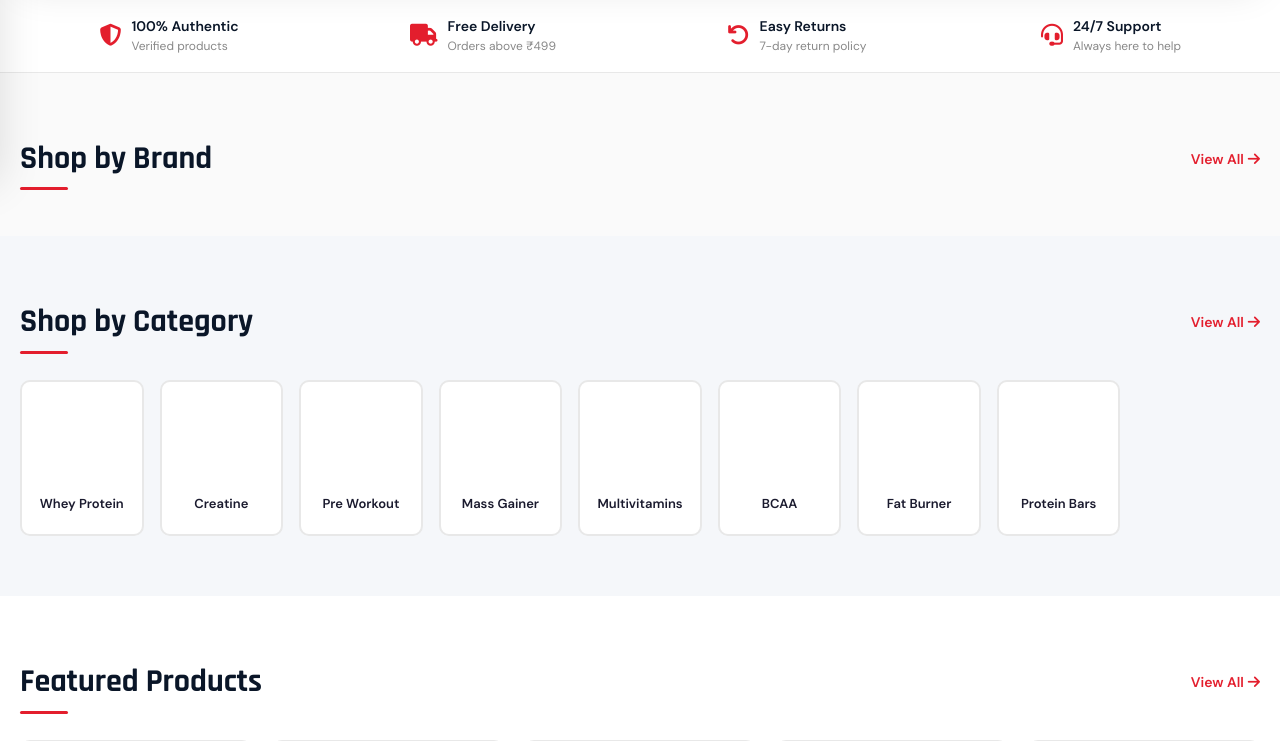
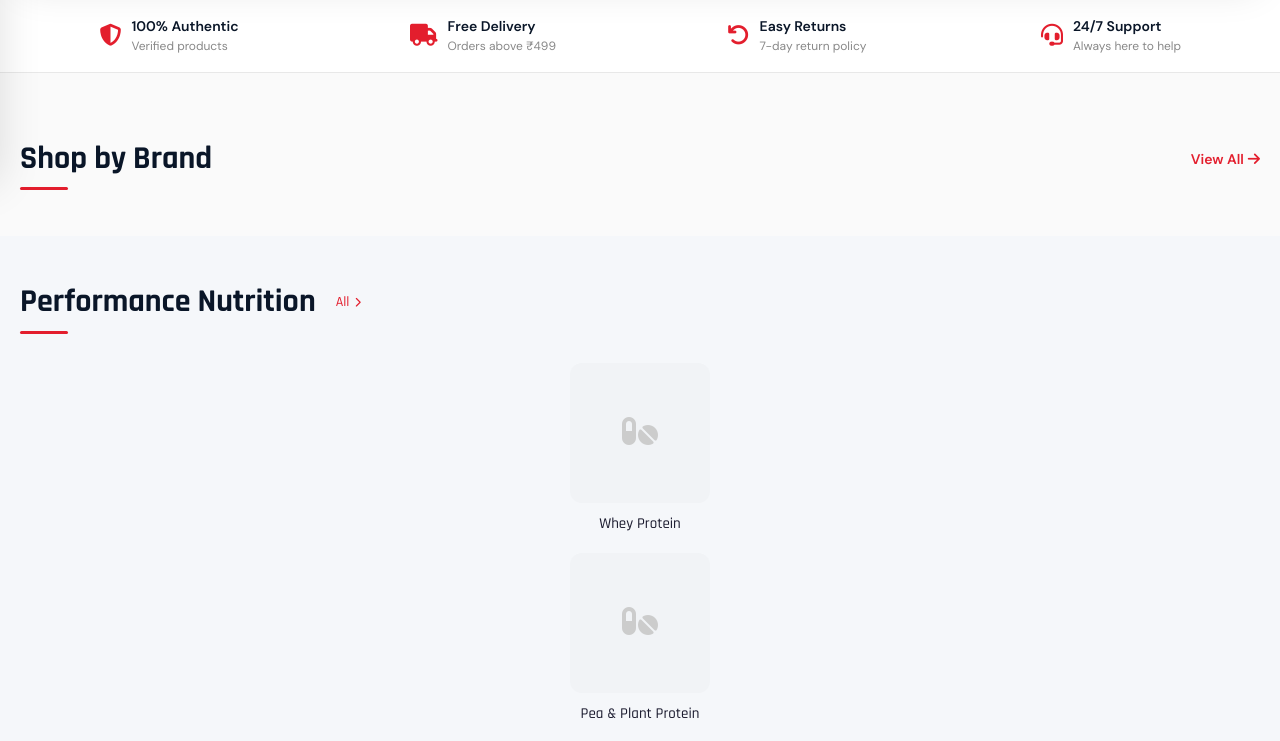
Before and after one commit to barixl/curve-sports, a Flask app: page / in a window 1280 px wide; the page is wider, and only the part inside the window is pictured. Shown: the part 625-1366 px from the top of that part. Run offline with Flask 3, Linux system fonts and the light colour scheme.

Commit message:
Implement hierarchical categories and subcategories on homepage and products sidebar

```diff
--- a/app.py
+++ b/app.py
@@ -94,19 +94,59 @@ def _seed_data():
     )
     db.session.add(admin)
 
-    # Categories
-    cats = [
-        Category(name='Whey Protein',  slug='whey-protein',  description='High quality whey protein supplements'),
-        Category(name='Creatine',      slug='creatine',      description='Pure creatine monohydrate'),
-        Category(name='Pre Workout',   slug='pre-workout',   description='Energy & focus pre-workout'),
-        Category(name='Mass Gainer',   slug='mass-gainer',   description='Weight & mass gainer supplements'),
-        Category(name='Multivitamins', slug='multivitamins', description='Daily vitamins & minerals'),
-        Category(name='BCAA',          slug='bcaa',          description='Branched Chain Amino Acids'),
-        Category(name='Fat Burner',    slug='fat-burner',    description='Weight loss & fat burning'),
-        Category(name='Protein Bars',  slug='protein-bars',  description='On the go protein snacks'),
+    # Clear old categories to avoid mess during development update
+    # In production, we'd use a migration or careful update
+    Category.query.delete()
+
+    # 1. Performance Nutrition
+    perf = Category(name='Performance Nutrition', slug='performance-nutrition', description='Supplements for athletic performance')
+    db.session.add(perf)
+    db.session.flush()
+
+    perf_subs = [
+        ('Whey Protein', 'whey-protein'),
+        ('Pea & Plant Protein', 'plant-protein'),
+        ('Yeast Protein', 'yeast-protein'),
+        ('Creatine', 'creatine'),
+        ('Pre Workout', 'pre-workout'),
+        ('Mass & Weight Gainer', 'mass-gainer'),
+        ('L Carnitine', 'l-carnitine'),
+        ('BCAA', 'bcaa')
     ]
-    for c in cats:
-        db.session.add(c)
+    for name, slug in perf_subs:
+        db.session.add(Category(name=name, slug=slug, parent_id=perf.id))
+
+    # 2. Vitamins
+    vit = Category(name='Vitamins', slug='vitamins', description='Essential vitamins and minerals')
+    db.session.add(vit)
+    db.session.flush()
+
+    vit_subs = [
+        ('Fish Oil', 'fish-oil'),
+        ('Multivitamins', 'multivitamins'),
+        ('Magnesium', 'magnesium'),
+        ('Single Vitamins', 'single-vitamins'),
+        ('Shilajit', 'shilajit'),
+        ('Collagen', 'collagen'),
+        ('Ashwagandha', 'ashwagandha'),
+        ('Pre & Probiotics', 'probiotics')
+    ]
+    for name, slug in vit_subs:
+        db.session.add(Category(name=name, slug=slug, parent_id=vit.id))
+
+    # 3. Health Food
+    health = Category(name='Health Food', slug='health-food', description='Healthy snacks and ingredients')
+    db.session.add(health)
+    db.session.flush()
+
+    health_subs = [
+        ('Protein Oats', 'protein-oats'),
+        ('Peanut Butter', 'peanut-butter'),
+        ('Apple Cider Vinegar (ACV)', 'acv'),
+        ('Protein Bars', 'protein-bars')
+    ]
+    for name, slug in health_subs:
+        db.session.add(Category(name=name, slug=slug, parent_id=health.id))
 
     # Brands
     brands = [
--- a/routes/shop.py
+++ b/routes/shop.py
@@ -10,12 +10,12 @@ shop_bp = Blueprint('shop', __name__)
 def index():
     featured = Product.query.filter_by(featured=True, is_active=True).limit(8).all()
     bestsellers = Product.query.filter_by(bestseller=True, is_active=True).limit(8).all()
-    categories = Category.query.filter_by(is_active=True).all()
+    parent_categories = Category.query.filter_by(parent_id=None, is_active=True).all()
     new_arrivals = Product.query.filter_by(is_active=True).order_by(Product.created_at.desc()).limit(8).all()
     banners = Banner.query.filter_by(is_active=True).order_by(Banner.position).all()
     brands = Brand.query.filter(Brand.is_active==True, Brand.logo.isnot(None)).all()
     return render_template('shop/index.html', featured=featured, bestsellers=bestsellers,
-                           categories=categories, new_arrivals=new_arrivals, banners=banners, brands=brands)
+                           categories=parent_categories, new_arrivals=new_arrivals, banners=banners, brands=brands)
 
 
 @shop_bp.route('/products')
@@ -37,7 +37,9 @@ def products():
         query = query.filter(Product.name.ilike(f'%{search}%'))
     if category_slug:
         cat = Category.query.filter_by(slug=category_slug).first_or_404()
-        query = query.filter_by(category_id=cat.id)
+        # Include children categories
+        cat_ids = [cat.id] + [child.id for child in cat.children]
+        query = query.filter(Product.category_id.in_(cat_ids))
     else:
         cat = None
     if brand_slug:
@@ -62,10 +64,10 @@ def products():
         query = query.order_by(Product.review_count.desc())
 
     pagination = query.paginate(page=page, per_page=12, error_out=False)
-    categories = Category.query.filter_by(is_active=True).all()
+    parent_categories = Category.query.filter_by(parent_id=None, is_active=True).all()
     brands = Brand.query.filter_by(is_active=True).all()
     return render_template('shop/products.html', products=pagination.items, pagination=pagination,
-                           categories=categories, brands=brands, selected_cat=cat,
+                           categories=parent_categories, brands=brands, selected_cat=cat,
                            selected_brand=brand, sort=sort, search=search, offers=on_sale)
 
 
--- a/static/css/style.css
+++ b/static/css/style.css
@@ -620,3 +620,68 @@ tr:hover td { background: #fafafa; }
     transform: translateY(10px);
   }
 }
+/* ── SUBCATEGORY GRID ──────────────────────────────── */
+.subcategory-grid {
+  display: grid;
+  grid-template-columns: repeat(auto-fill, minmax(140px, 1fr));
+  gap: 20px;
+}
+
+.subcategory-card {
+  display: flex;
+  flex-direction: column;
+  align-items: center;
+  text-align: center;
+  gap: 12px;
+  transition: transform 0.3s ease;
+  padding: 10px;
+}
+
+.subcategory-card:hover {
+  transform: translateY(-5px);
+}
+
+.subcategory-icon {
+  width: 140px;
+  height: 140px;
+  background: #f1f3f6;
+  border-radius: 12px;
+  display: flex;
+  align-items: center;
+  justify-content: center;
+  overflow: hidden;
+  padding: 10px;
+}
+
+.subcategory-icon img {
+  width: 100%;
+  height: 100%;
+  object-fit: contain;
+}
+
+.subcategory-placeholder {
+  font-size: 32px;
+  color: #ccc;
+}
+
+.subcategory-name {
+  font-family: var(--font-head);
+  font-weight: 500;
+  font-size: 15px;
+  color: var(--text);
+  line-height: 1.2;
+}
+
+@media (max-width: 600px) {
+  .subcategory-grid {
+    grid-template-columns: repeat(auto-fill, minmax(100px, 1fr));
+    gap: 15px;
+  }
+  .subcategory-icon {
+    width: 100px;
+    height: 100px;
+  }
+  .subcategory-name {
+    font-size: 13px;
+  }
+}
--- a/templates/shop/index.html
+++ b/templates/shop/index.html
@@ -140,29 +140,38 @@ startAutoSlide();
   </div>
 </section>
 
-<!-- CATEGORIES -->
-<section class="section">
+<!-- CATEGORIES HIERARCHY -->
+{% for parent in categories %}
+<section class="section category-section" style="padding: 40px 0; {% if loop.index is even %}background: #fafafa;{% endif %}">
   <div class="container">
-    <div class="section-header">
-      <h2 class="section-title">Shop by Category</h2>
-      <a href="{{ url_for('shop.products') }}" class="view-all">View All <i class="fas fa-arrow-right"></i></a>
+    <div class="section-header" style="margin-bottom: 25px;">
+      <h2 class="section-title" style="display:flex; align-items:center; gap:10px;">
+        {{ parent.name }}
+        <a href="{{ url_for('shop.products', category=parent.slug) }}" style="font-size: 14px; color: var(--primary); font-weight: 500; display: flex; align-items:center; gap:5px; margin-left: 10px;">
+          All <i class="fas fa-chevron-right" style="font-size:10px;"></i>
+        </a>
+      </h2>
     </div>
-    <div class="cat-grid">
-      {% for cat in categories %}
-      <a href="{{ url_for('shop.products', category=cat.slug) }}" class="cat-card">
-        <div class="cat-icon">
-          {% if cat.image %}
-            <img src="{{ url_for('static', filename='images/categories/' + cat.image) }}" alt="{{ cat.name }}">
+
+    <div class="subcategory-grid">
+      {% for sub in parent.children %}
+      <a href="{{ url_for('shop.products', category=sub.slug) }}" class="subcategory-card">
+        <div class="subcategory-icon">
+          {% if sub.image %}
+            <img src="{{ url_for('static', filename='images/categories/' + sub.image) }}" alt="{{ sub.name }}">
           {% else %}
-            {{ cat.icon }}
+            <div class="subcategory-placeholder">
+               <i class="fas fa-pills"></i>
+            </div>
           {% endif %}
         </div>
-        <div class="cat-name">{{ cat.name }}</div>
+        <div class="subcategory-name">{{ sub.name }}</div>
       </a>
       {% endfor %}
     </div>
   </div>
 </section>
+{% endfor %}
 
 <!-- FEATURED PRODUCTS -->
 {% if featured %}
```
Also changed, not shown: templates/shop/products.html (+23 -8 lines).
